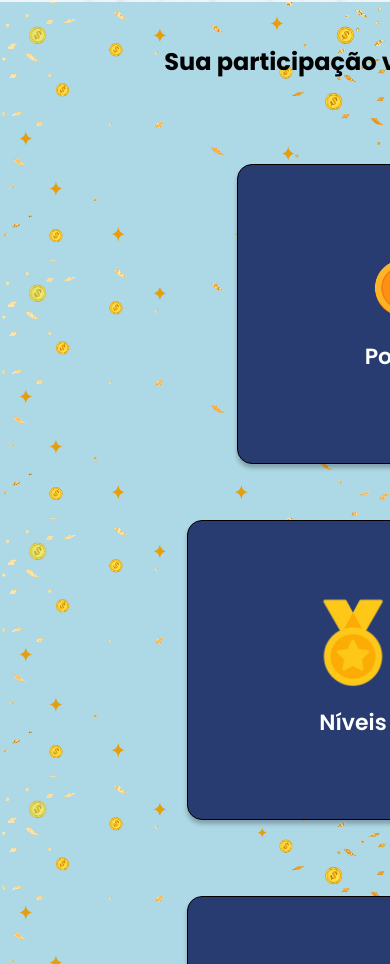
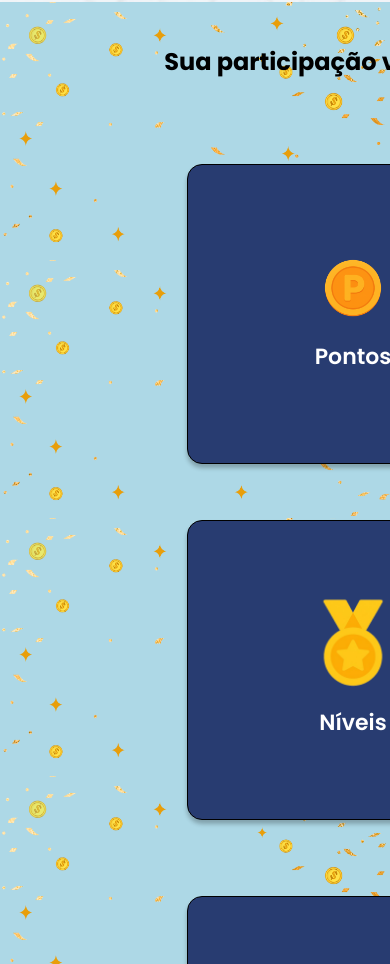
Before and after one commit to Pontuo2025/Pontuo, a plain HTML site: page index.html in a window 390 px wide. Shown: the part 1897-2861 px from the top of the page. Drawn offline with Linux system fonts and the light colour scheme.

Commit message:
foi criado a correção da responsividade do cardScore mobile

```diff
--- a/src/assets/css/layout/bottomArea.css
+++ b/src/assets/css/layout/bottomArea.css
@@ -300,23 +300,18 @@ p {
   background-size: contain;
   }
 
-
-
 .containerBottomSection {
   width: 100%;
   max-width: 70rem;
   min-height: 131.7rem;
-
   padding: 4.8rem 13.7rem 5.6rem 13.7rem;
 }
 
 .cardBottomCenter {
   width: 100%;
   align-items: center;
-
   max-width: 42.6rem;
   min-height: 3.6rem;
-
 }
 
 .contentBottomCenter h2 {
@@ -327,8 +322,6 @@ p {
   margin: 0 auto;
   padding-top: 0;
   padding-bottom: 5rem;
-
-
   color: var(--color-black);
 }
 
@@ -353,13 +346,16 @@ p {
   min-height: 30rem;
   margin: 0 auto;
   justify-items: center;
-
   border-radius: 1.5rem;
   border: 1px solid #000;
   box-shadow: 0 .4 .4rem rgba(0, 0, 0, 0.25);
   padding-bottom: 1rem;
+  background-color: #283c71;
+}
 
-  background-color: #283c71;
+.cardScore li:nth-child(1) {
+    justify-self: center;
+    margin-right: 5rem;
 }
 
 .point {
@@ -378,10 +374,7 @@ p {
   max-width: 6.7rem;
   min-height: 10rem;
   margin-bottom: -12rem;
-  /* margin-top: -500px; */
 }
-
-
 
 .cardScore,
 .scoreMedal,
@@ -402,7 +395,6 @@ p {
 }
 
 .textBottomCenter {
-  /* width: 100%; */
   margin: 5rem auto;
   align-items: center;
   max-width: 60rem;
@@ -412,13 +404,11 @@ p {
   border-radius: 1.5rem;
   box-shadow: 0 .4rem .4rem rgba(0, 0, 0, 0.25);
   margin-bottom: 0;
-
-
 }
 
 .boxText {
   width: 60rem;
-
+  margin: 0 auto;
 }
 
 .boxText p {
@@ -428,7 +418,6 @@ p {
   font-size: 1.8rem;
   font-weight: 600;
   padding-top: 2.2rem;
-
   text-align: center;
   color: var(--color-black);
 }
```
